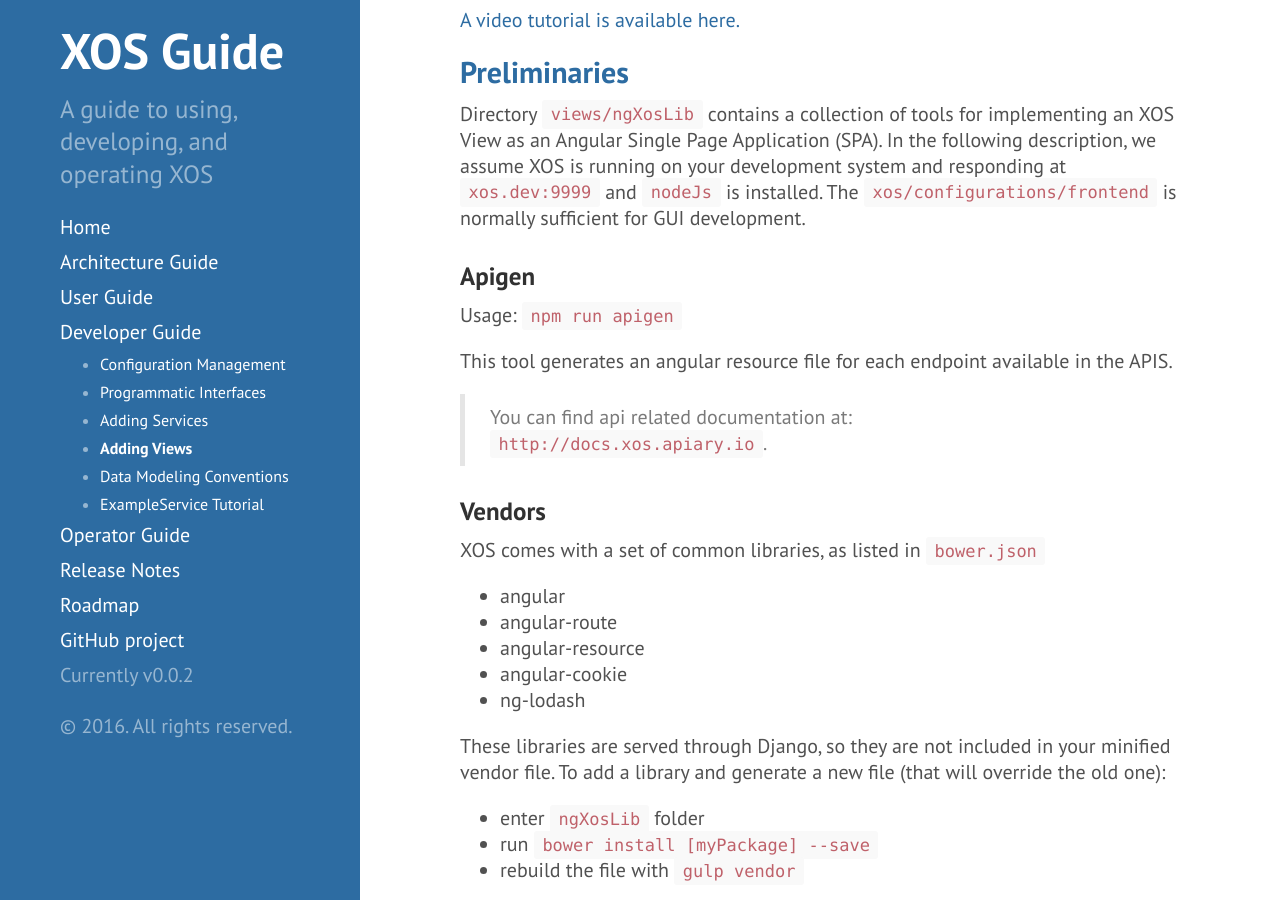
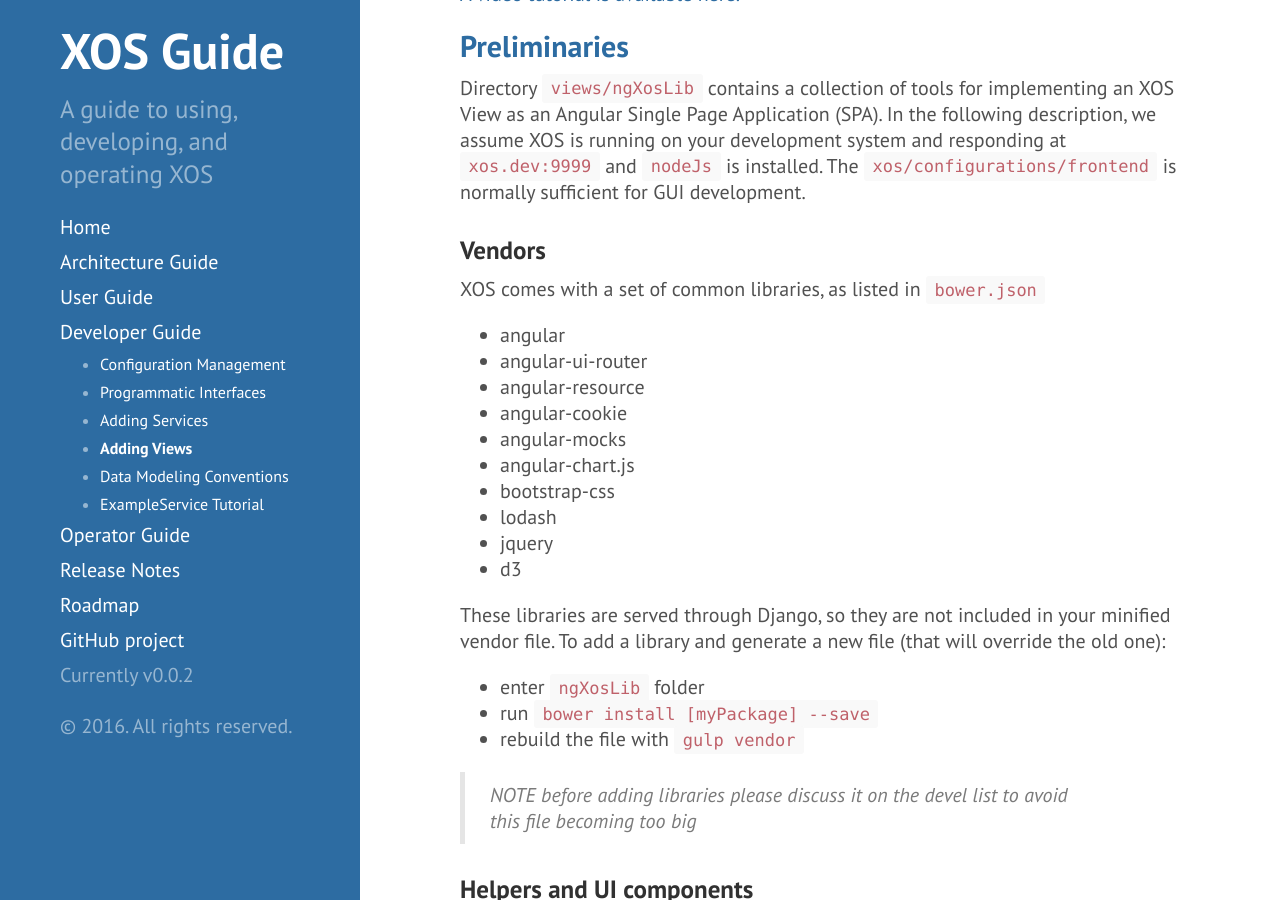
Before and after one commit to open-cloud/open-cloud.github.io.old, a Jekyll site: the page built from devguide_addview.md, in a window 1280 px wide and 900 px high, scrolled down 1313 px. Built offline with Jekyll 4.4.1, drawn with Linux system fonts in a browser that asks for light colours.

Commit message:
Updated addview docs, removed apigen and added libraries

```diff
--- a/devguide_addview.md
+++ b/devguide_addview.md
@@ -57,23 +57,20 @@
 `xos/configurations/frontend` is normally sufficient for GUI
 development.
 
-### Apigen
-
-Usage: `npm run apigen`
-
-This tool generates an angular resource file for each endpoint available in the APIS.
-
->You can find api related documentation at: `http://docs.xos.apiary.io`.
-
 ### Vendors
 
 XOS comes with a set of common libraries, as listed in `bower.json`
 
  * angular
- * angular-route
+ * angular-ui-router
  * angular-resource
  * angular-cookie
- * ng-lodash
+ * angular-mocks
+ * angular-chart.js
+ * bootstrap-css
+ * lodash
+ * jquery
+ * d3
 
 These libraries are served through Django, so they are not included in
 your minified vendor file. To add a library and generate a new file
```
